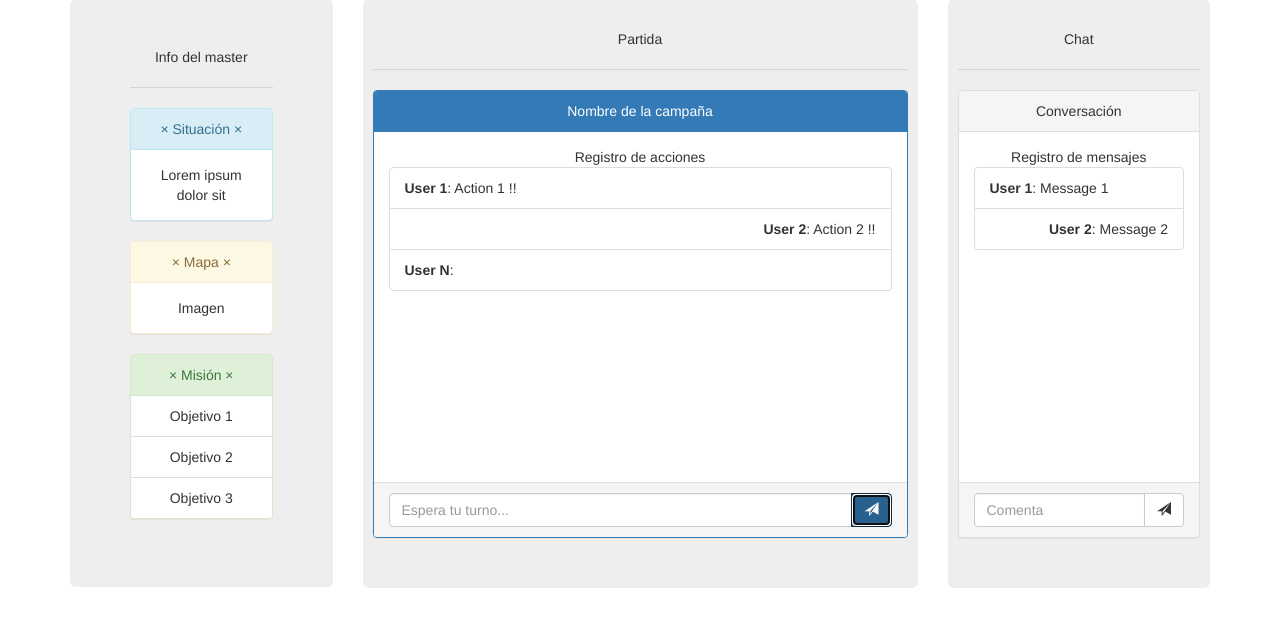
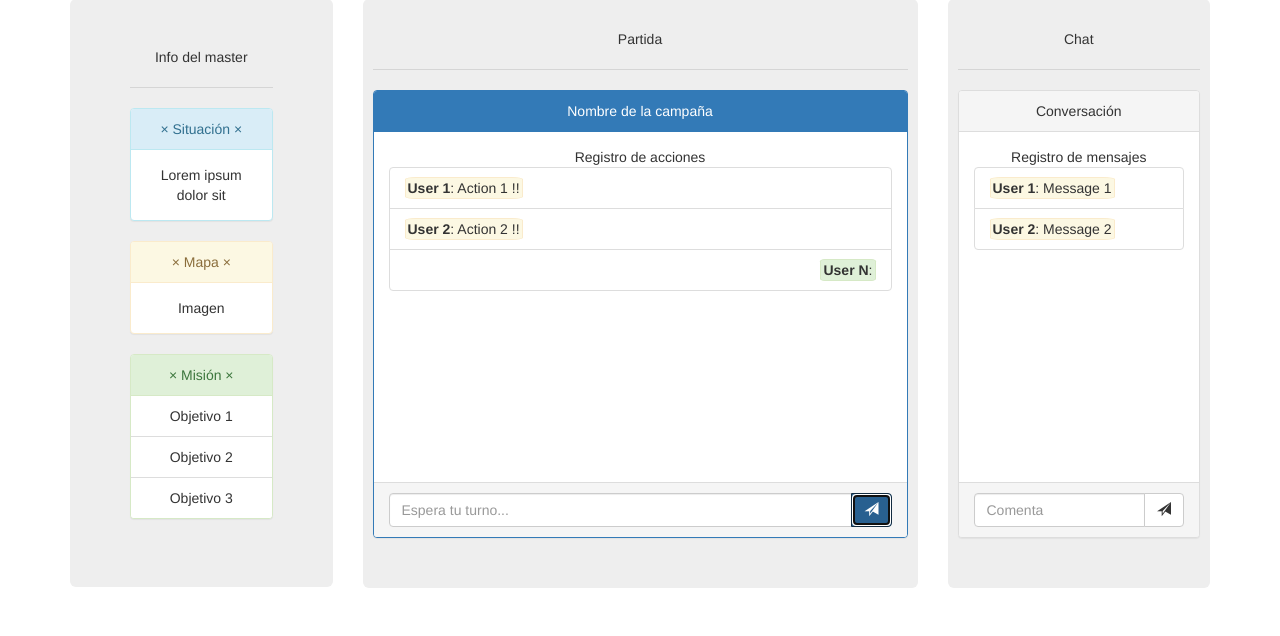
Before and after one commit to juandjara/rol, a website: page index.html in a window 1280 px wide. Both pictures are taken after a click on the button 871 px from the left and 671 px from the top of the page. Shown: the part 162-798 px from the top of the page. Drawn offline with nearby package versions, Linux system fonts and the light colour scheme.

Commit message:
update chat boxes style

```diff
--- a/css/style.css
+++ b/css/style.css
@@ -47,3 +47,19 @@ footer{
 .chat > .panel > .panel-body{
 	min-height: 25em;
 }
+
+.chat-message{
+	padding: 2px;
+	border: 1px solid;
+	border-radius: 10%;
+	border-color: #FAEBCC;
+	background-color: #FCF8E3;
+}
+
+.user-message{
+	padding: 2px;
+	border: 1px solid;
+	border-radius: 10%;
+	border-color: #D6E9C6;
+	background-color: #DFF0D8;
+}
--- a/index.html
+++ b/index.html
@@ -38,17 +38,17 @@
         </div><!-- /.navbar-collapse -->
       </div><!-- /.container-fluid -->
     </nav>
-    <div class="container under-navbar">
+    <div class="container under-navbar" ng-controller="ChatController as vm">
       <section class="row">
         <div class="center-block title">
           <a href="#/me"><img src="img/enfadasion.png" alt="user avatar" class="img-circle avatar pull-left"></a>
           <h1>
-            <a href="#/me"><small>User N</small></a>
+            <a href="#/me"><small>{{vm.username}}</small></a>
           </h1>
         </div>
         <hr>
       </section>
-      <section class="row main" ng-controller="ChatController as vm">
+      <section class="row main">
         <div class="col-md-3">
           <div class="jumbotron text-center">
             Info del master
@@ -80,8 +80,11 @@
               <div class="panel-body">
                 Registro de acciones
                 <ul class="list-group">
-                  <li class="list-group-item" ng-repeat="m in vm.actions" ng-class="{'text-left': $even, 'text-right': $odd}">
-                    <strong>{{m.user}}</strong>: {{m.action}}
+                  <li class="{{ m.user === vm.username ? 'list-group-item text-right': 'list-group-item text-left' }}"
+                      ng-repeat="m in vm.actions">
+                    <span class="{{ m.user === vm.username ? 'user-message': 'chat-message' }}">
+                      <strong>{{m.user}}</strong>: {{m.action}}
+                    </span>
                   </li>
                 </ul>
               </div>
@@ -107,8 +110,11 @@
               <div class="panel-body">
                 Registro de mensajes
                 <ul class="list-group">
-                  <li class="list-group-item" ng-repeat="m in vm.messages" ng-class="{'text-left': $even, 'text-right': $odd}">
-                    <strong>{{m.user}}</strong>: {{m.message}}
+                  <li class="{{ m.user === vm.username ? 'list-group-item text-right': 'list-group-item text-left' }}"
+                      ng-repeat="m in vm.messages">
+                    <span class="{{ m.user === vm.username ? 'user-message': 'chat-message' }}">
+                      <strong>{{m.user}}</strong>: {{m.message}}
+                    </span>
                   </li>
                 </ul>
               </div>
```
